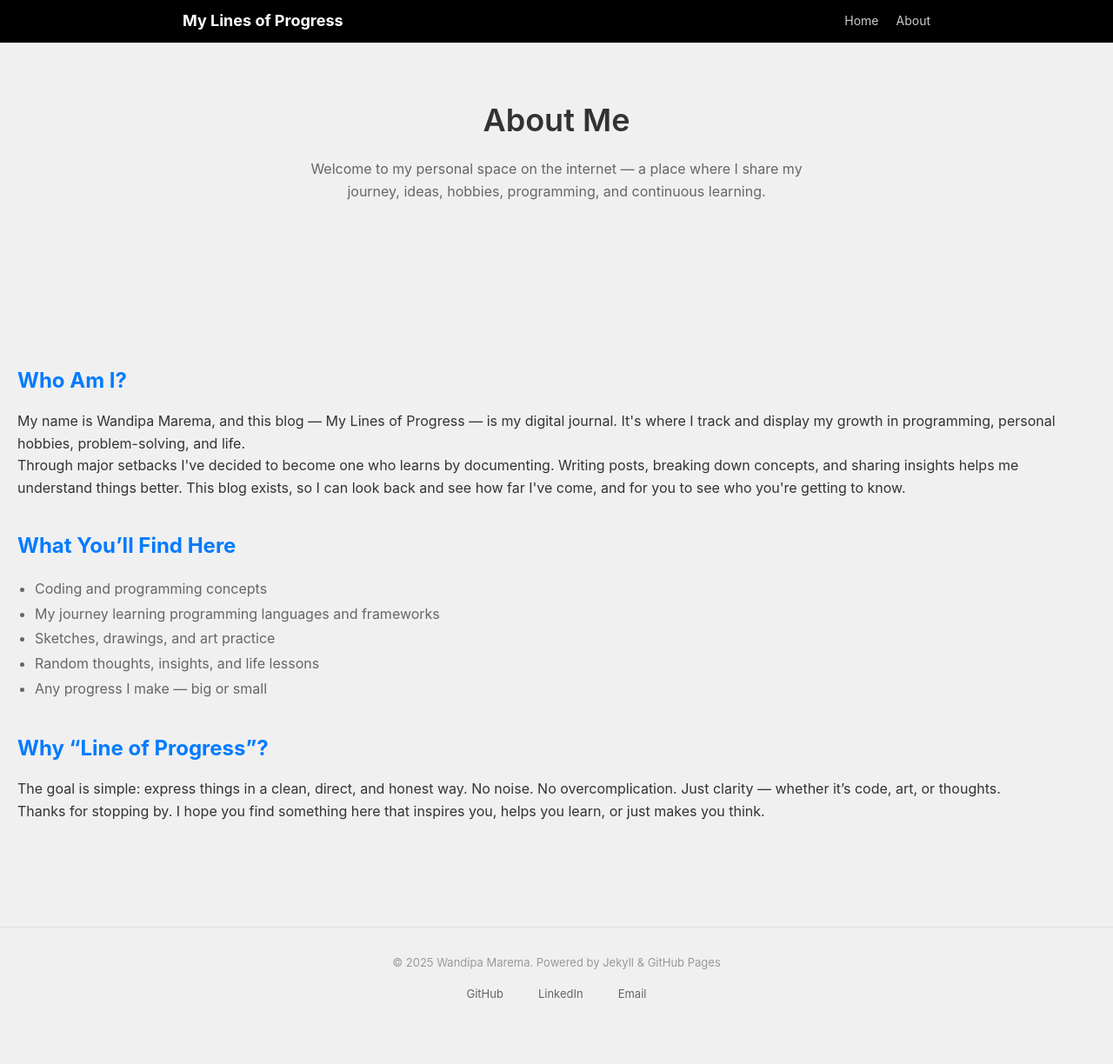
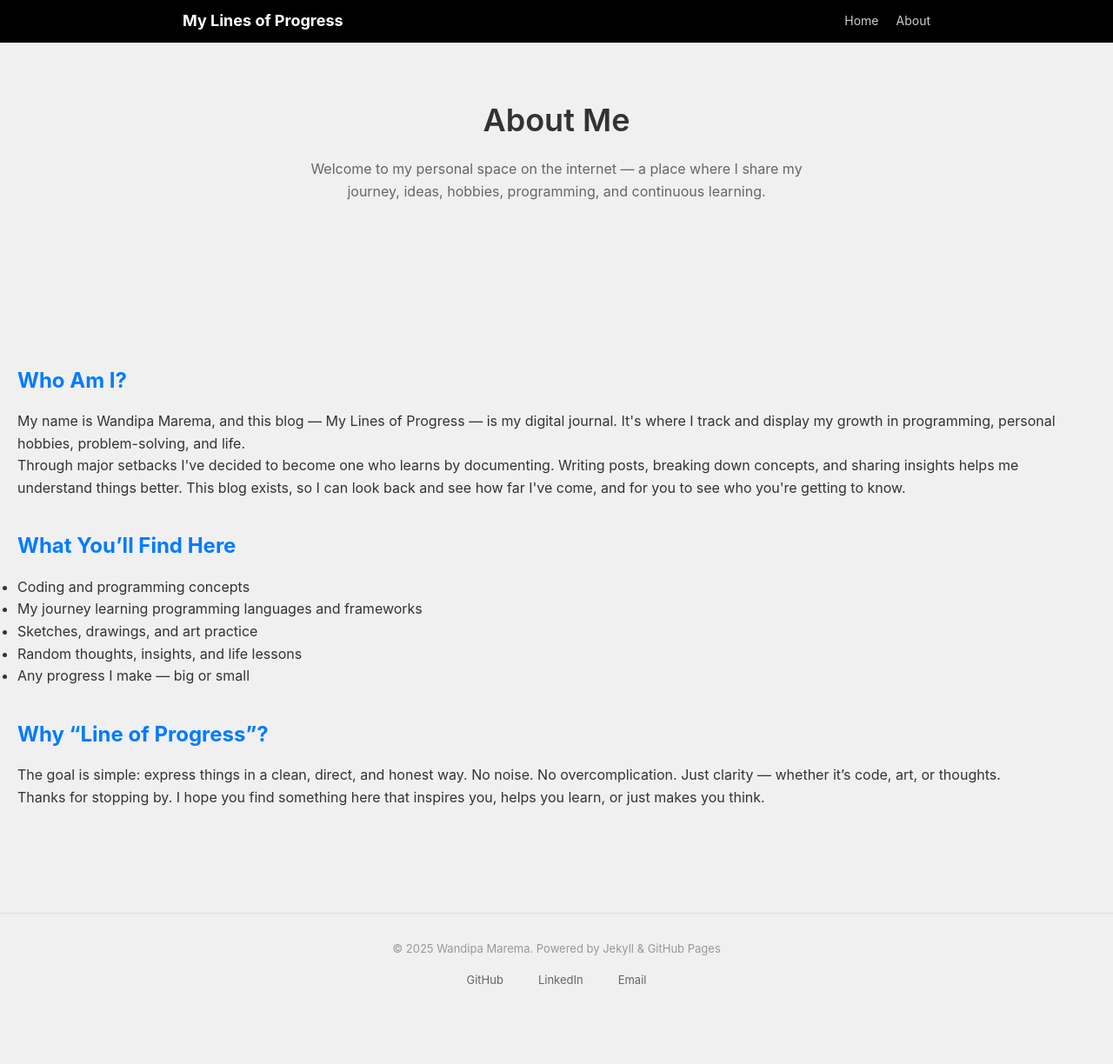
Before and after one commit to 1neWrld/1neWrld.github.io, a Jekyll site: the page built from about.md, in a window 1280 px wide. Shown: the whole page at 87% size. Built offline with Jekyll 4.4.1, drawn with Linux system fonts in a browser that asks for light colours.

Commit message:
- working on fixing about page

```diff
--- a/about.md
+++ b/about.md
@@ -26,7 +26,7 @@ permalink: /about/
     </p>
 
     <h2>What You’ll Find Here</h2>
-    <ul style="color:#666; margin-left:20px; margin-bottom:15px; line-height:1.8;">
+    <ul>
       <li>Coding and programming concepts</li>
       <li>My journey learning programming languages and frameworks</li>
       <li>Sketches, drawings, and art practice</li>
```
